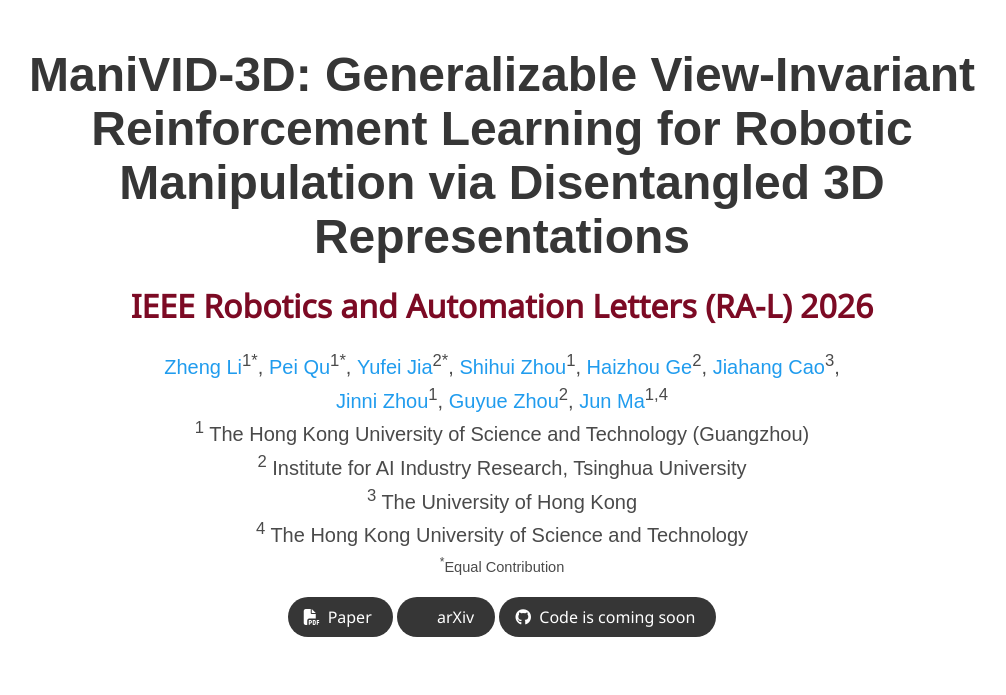
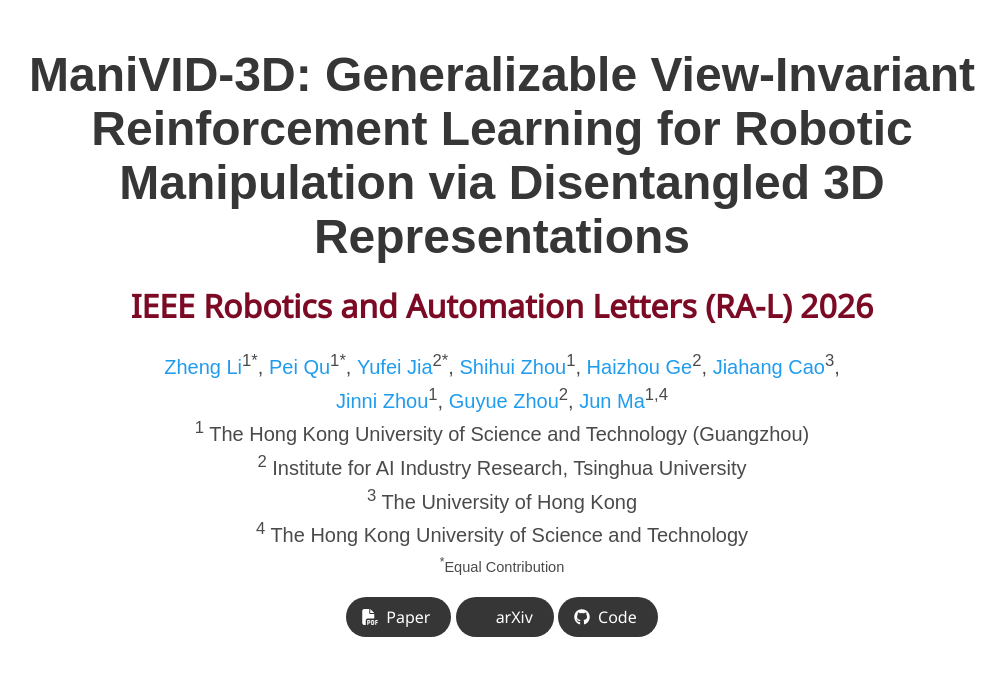
Before and after one commit to Zheng-Joe-Lee/manivid3d, a plain HTML site: page index.html in a window 1280 px wide. Shown: the top 695 px of the page, without its empty margins (138-1144 px from the left). Drawn offline with nearby package versions, Linux system fonts and the light colour scheme; some icons are missing; a web font is replaced by a local one.

Commit message:
open source

```diff
--- a/index.html
+++ b/index.html
@@ -144,7 +144,7 @@
                     <span class="icon">
                       <i class="fab fa-github"></i>
                     </span>
-                    <span>Code is coming soon</span>
+                    <span>Code</span>
                   </a>
                 </span>
             </div>
```
Also changed, not shown: 1 other file.
